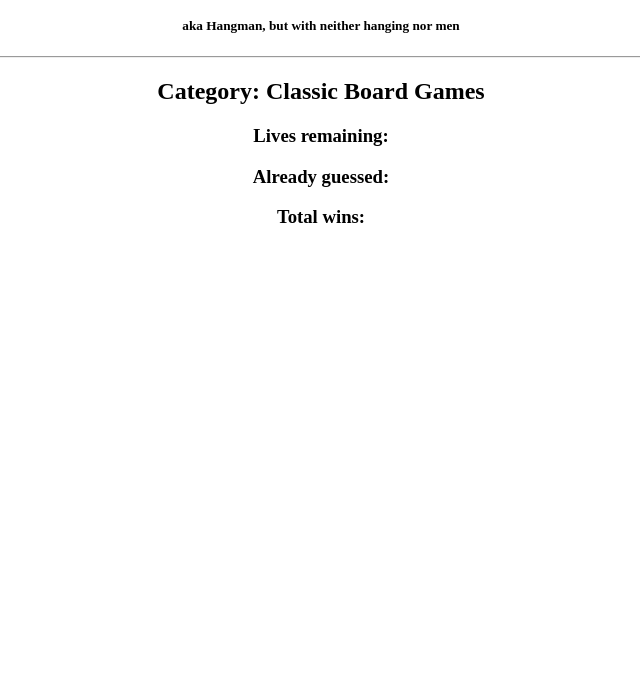
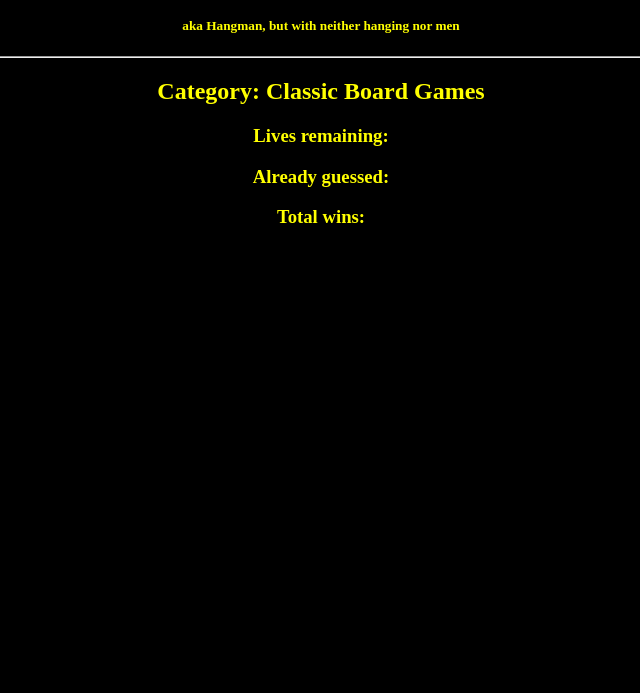
Before and after one commit to andrewpprine/word-guess-game, a plain HTML site: page index.html in a window 1280 px wide. Shown: the part 107-800 px from the top of the page, without its empty margins (319-959 px from the left). Drawn offline with Linux system fonts and the light colour scheme.

Commit message:
extremely simple css

```diff
--- a/assets/css/style.css
+++ b/assets/css/style.css
@@ -1,8 +1,14 @@
+body {
+   background-color: black;
+   color: yellow;
+}
 .container {
    text-align: center;
 }
 .gameOverImage {
    display: none;
+   margin-left: auto;
+   margin-right: auto;
 }
 #titleDiv {
    font-size: 50px;
```
